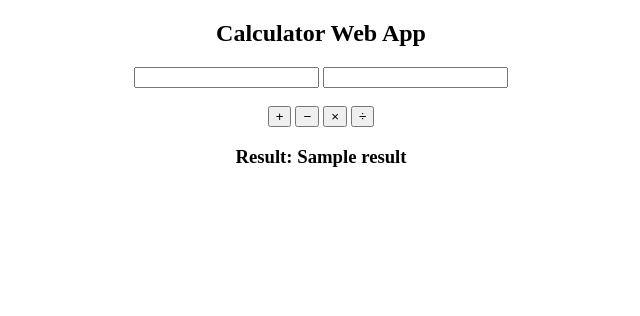
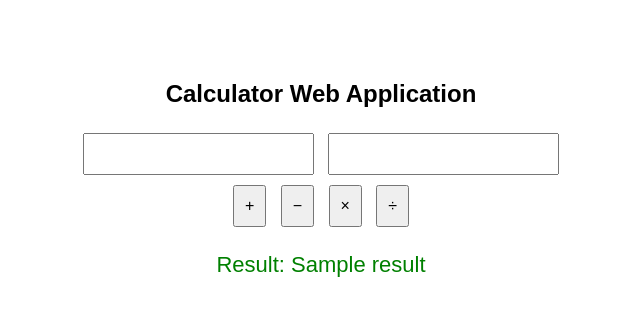
Before and after one commit to salaisanmargam/podman-calculator, a Flask app: template templates/index.html in a window 1280 px wide. Shown: the top 316 px of the page, without its empty margins (319-959 px from the left). Run offline with Flask 3, Linux system fonts and the light colour scheme; the template is opened without the code that fills it: most values are stand-ins (such as "Sample title", 1, 10 or a date in 2020).

```diff
--- a/app.py
+++ b/app.py
@@ -2,26 +2,40 @@ from flask import Flask, render_template, request
 
 app = Flask(__name__)
 
-@app.route('/')
-def home():
-    return render_template('index.html')
+@app.route("/", methods=["GET"])
+def index():
+    return render_template("index.html", result=None)
 
-@app.route('/calculate', methods=['POST'])
+@app.route("/calculate", methods=["POST"])
 def calculate():
-    a = float(request.form['num1'])
-    b = float(request.form['num2'])
-    op = request.form['operation']
+    try:
+        a = float(request.form.get("num1"))
+        b = float(request.form.get("num2"))
+        operation = request.form.get("operation")
 
-    if op == 'add':
-        result = a + b
-    elif op == 'sub':
-        result = a - b
-    elif op == 'mul':
-        result = a * b
-    elif op == 'div':
-        result = "Error (Division by zero)" if b == 0 else a / b
+        if operation == "add":
+            result = a + b
+        elif operation == "sub":
+            result = a - b
+        elif operation == "mul":
+            result = a * b
+        elif operation == "div":
+            if b == 0:
+                result = "Error: Division by zero"
+            else:
+                result = a / b
+        else:
+            result = "Invalid operation"
 
-    return render_template('index.html', result=result, num1=a, num2=b)
+    except Exception as e:
+        result = "Invalid input"
 
-if __name__ == '__main__':
-    app.run(host='0.0.0.0', port=5000)
+    return render_template(
+        "index.html",
+        result=result,
+        num1=a,
+        num2=b
+    )
+
+if __name__ == "__main__":
+    app.run(host="0.0.0.0", port=5000)
--- a/templates/index.html
+++ b/templates/index.html
@@ -1,23 +1,45 @@
 <!DOCTYPE html>
 <html>
 <head>
-    <title>Calculator</title>
+    <title>Calculator App</title>
+    <style>
+        body {
+            font-family: Arial;
+            text-align: center;
+            margin-top: 80px;
+        }
+        input, button {
+            padding: 10px;
+            font-size: 16px;
+            margin: 5px;
+        }
+        .result {
+            margin-top: 20px;
+            font-size: 22px;
+            color: green;
+        }
+    </style>
 </head>
-<body align="center">
-    <h2>Calculator Web App</h2>
+<body>
 
-    <form method="post" action="/calculate">
-        <input type="number" name="num1" required>
-        <input type="number" name="num2" required><br><br>
+<h2>Calculator Web Application</h2>
 
-        <button name="operation" value="add">+</button>
-        <button name="operation" value="sub">−</button>
-        <button name="operation" value="mul">×</button>
-        <button name="operation" value="div">÷</button>
-    </form>
+<form method="POST" action="/calculate">
+    <input type="number" step="any" name="num1" value="{{ num1 or '' }}" required>
+    <input type="number" step="any" name="num2" value="{{ num2 or '' }}" required>
+    <br>
 
-    {% if result is not none %}
-        <h3>Result: {{ result }}</h3>
-    {% endif %}
+    <button type="submit" name="operation" value="add">+</button>
+    <button type="submit" name="operation" value="sub">−</button>
+    <button type="submit" name="operation" value="mul">×</button>
+    <button type="submit" name="operation" value="div">÷</button>
+</form>
+
+{% if result is not none %}
+<div class="result">
+    Result: {{ result }}
+</div>
+{% endif %}
+
 </body>
 </html>
```
